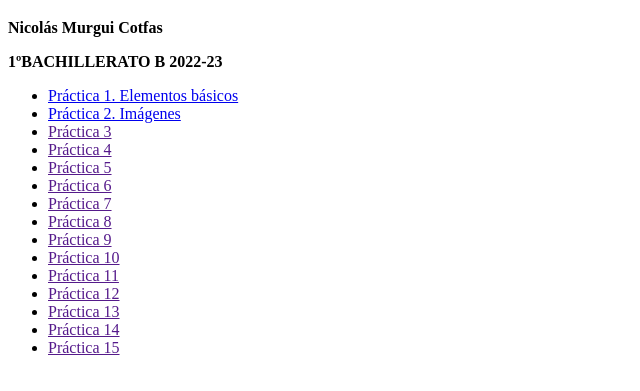
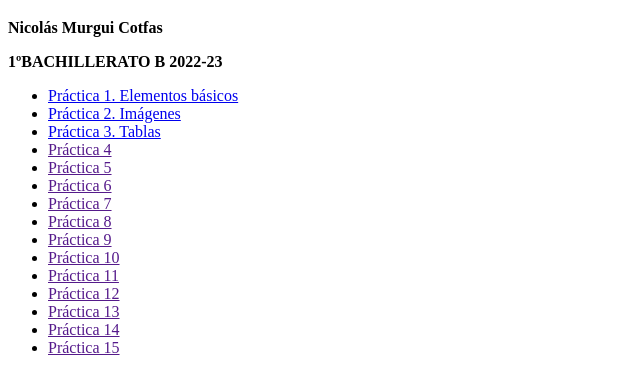
Before and after one commit to NicoMurgui/NicoMurgui.github.io, a plain HTML site: page index.html in a window 1280 px wide. Shown: the part 61-452 px from the top of the page, without its empty margins (0-640 px from the left). Drawn offline with Linux system fonts and the light colour scheme.

Commit message:
Add files via upload

```diff
--- a/index.html
+++ b/index.html
@@ -13,7 +13,7 @@
     <ul>
         <li><a href="p1.html">Práctica 1. Elementos básicos</a></li>
         <li><a href="p2.html">Práctica 2. Imágenes</a></li>
-        <li><a href="">Práctica 3</a></li>
+        <li><a href="p3.html">Práctica 3. Tablas</a></li>
         <li><a href="">Práctica 4</a></li>
         <li><a href="">Práctica 5</a></li>
         <li><a href="">Práctica 6</a></li>
```
